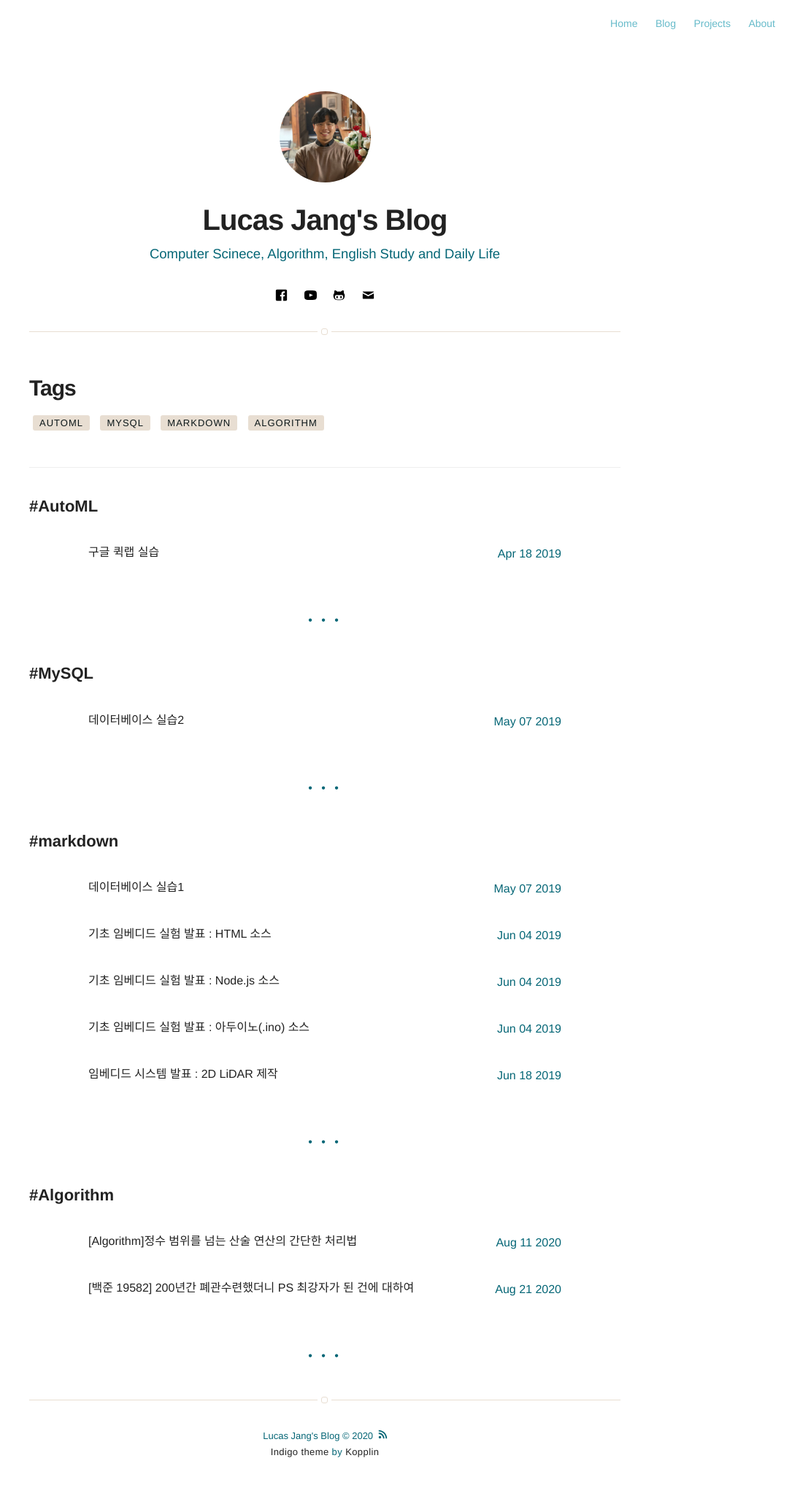
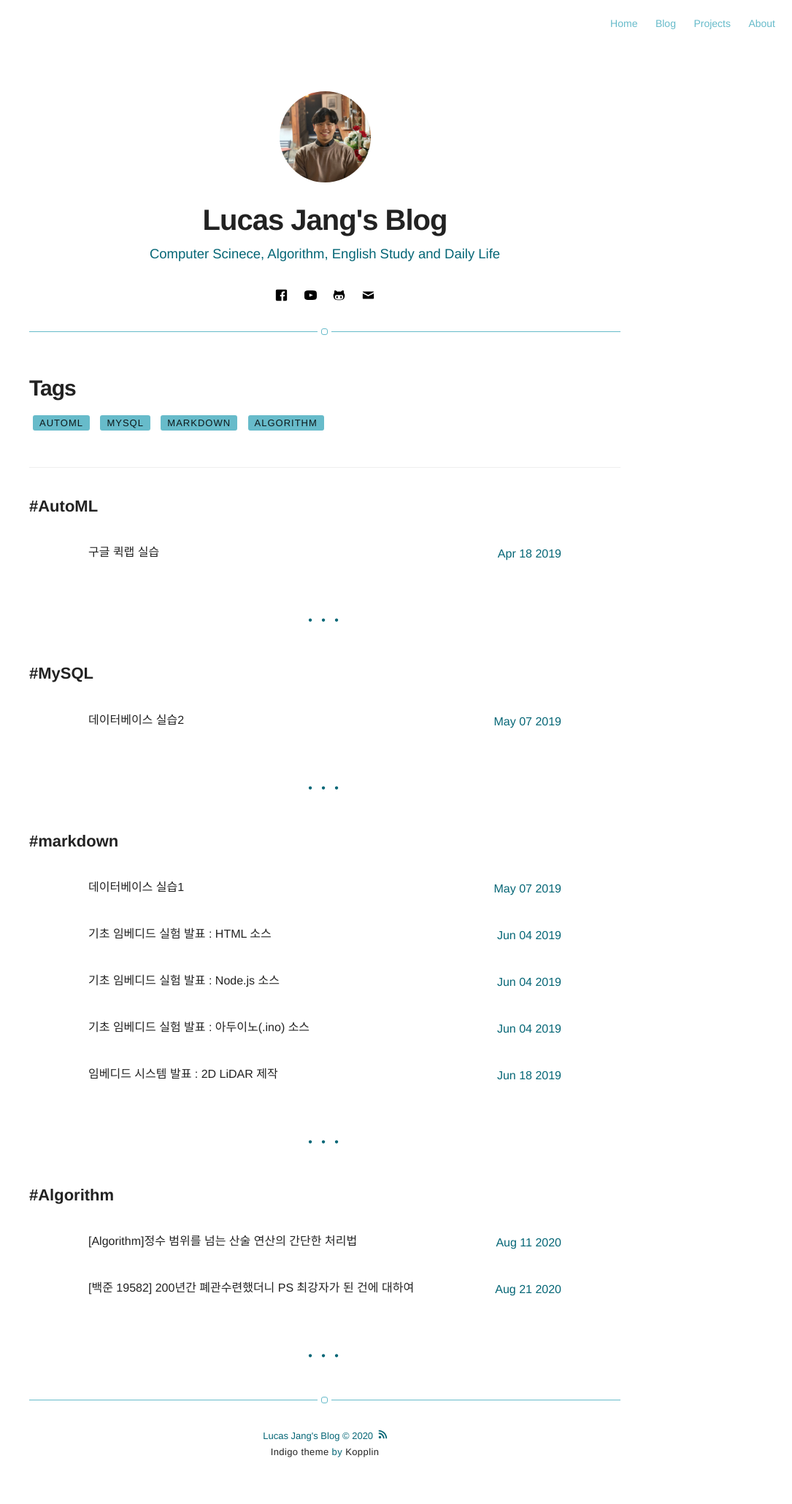
Before and after one commit to Lucas-Jang/lucas-jang.github.io, a Jekyll site: the page built from tags.html, in a window 1280 px wide. Shown: the whole page at 73% size, without its empty margins (195-1280 px from the left). Built offline with Jekyll 4.4.1, drawn with Linux system fonts in a browser that asks for light colours.

Commit message:
alpha color changed

```diff
--- a/_sass/base/variables.sass
+++ b/_sass/base/variables.sass
@@ -5,7 +5,7 @@ $alpha: #0d181a
 $beta: #222
 $gama: #056676
 $delta: #67BBCA
-$epsilon: #e8ded2
+$epsilon: #67BBCA
 
 $mobile: "only screen and (max-width: 400px)"
 $tablet: "only screen and (min-width: 400px) and (max-width: 1050px)"
```
